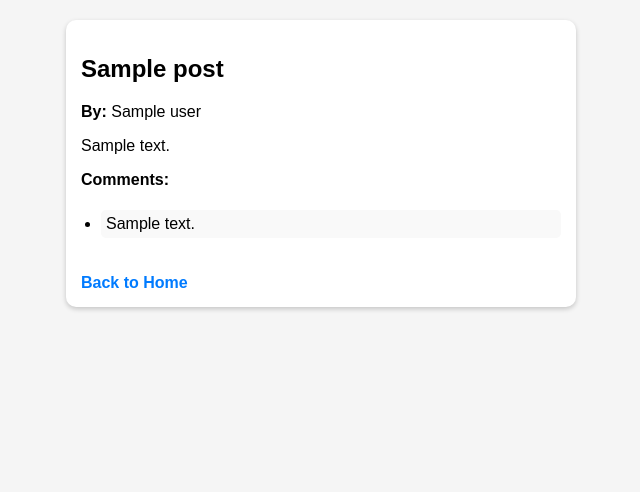
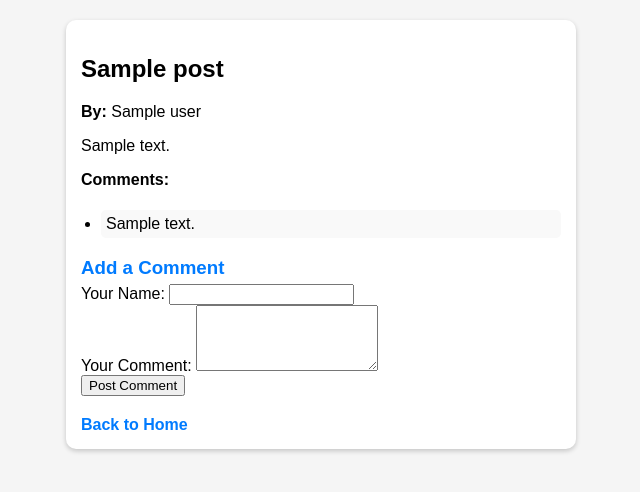
Before and after one commit to software-students-spring2025/web-app, a Flask app: template templates/post.html in a window 1280 px wide. Shown: the top 492 px of the page, without its empty margins (319-959 px from the left). Run offline with Flask 3, Linux system fonts and the light colour scheme; the template is opened without the code that fills it: most values are stand-ins (such as "Sample title", 1, 10 or a date in 2020).

Commit message:
create add comment form and submit button

```diff
--- a/templates/post.html
+++ b/templates/post.html
@@ -14,10 +14,29 @@
         <h4>Comments:</h4>
         <ul>
             {% for comment in post["comment"] %}
-            <li>{{ comment }}</li>
+            <li>{{ comment }}</li> <!--need some formatting for comments-->
             {% endfor %}
         </ul>
+
+        <div class="comment-form">
+            <h3>Add a Comment</h3>
+            <form action="{{ url_for('add_comment', post_id=post._id|string) }}" method="POST">
+                <div class="form-group">
+                    <label for="user">Your Name:</label>
+                    <input type="text" id="user" name="user" required>
+                </div>
+                <div class="form-group">
+                    <label for="content">Your Comment:</label>
+                    <textarea id="content" name="content" rows="4" required></textarea>
+                </div>
+                <button type="submit" class="submit-button">Post Comment</button>
+            </form>
+        </div>
+
+
+
         <a href="{{ url_for('index') }}" class="back-link">Back to Home</a>
     </div>
+
 </body>
 </html>
```
